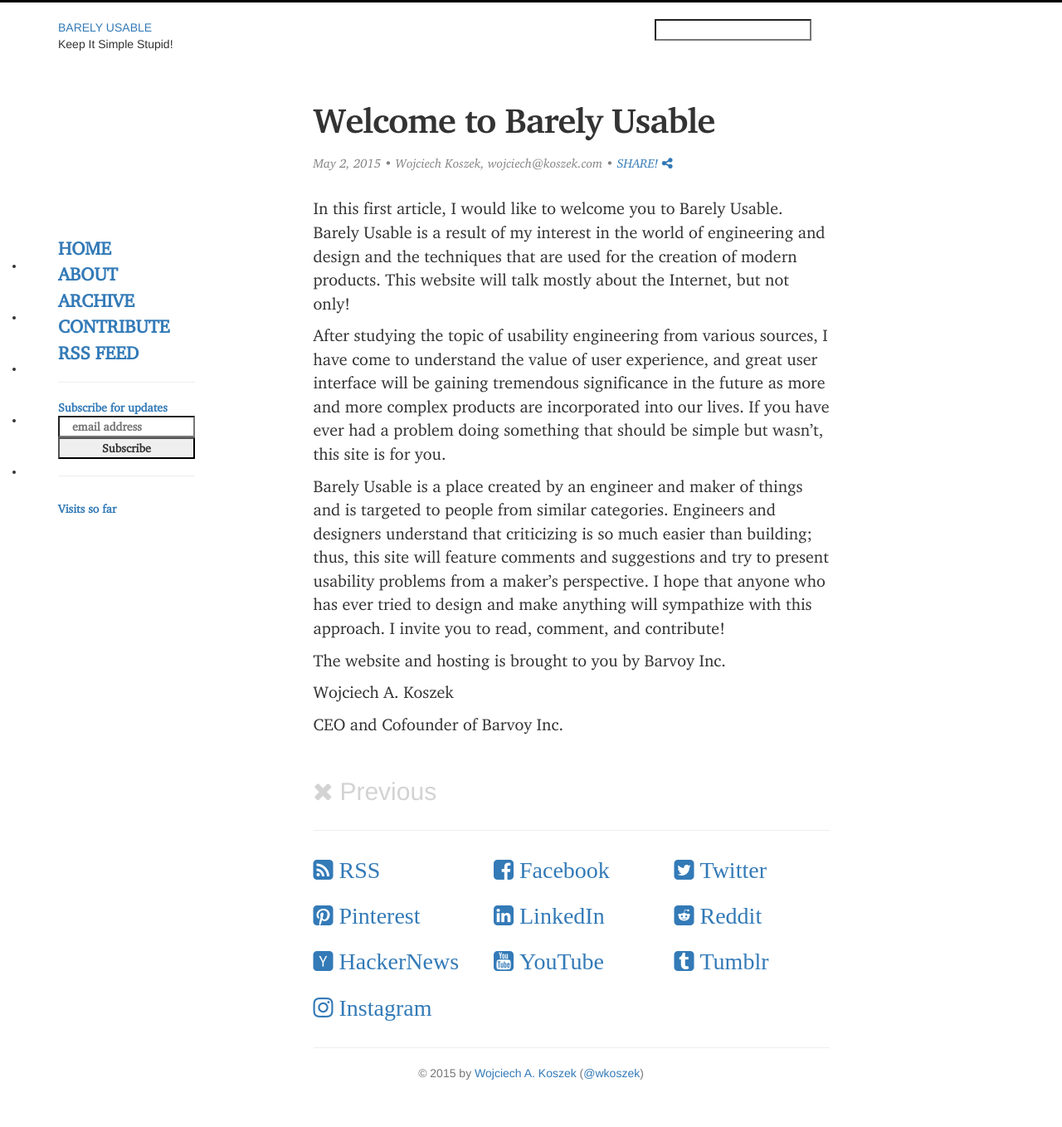
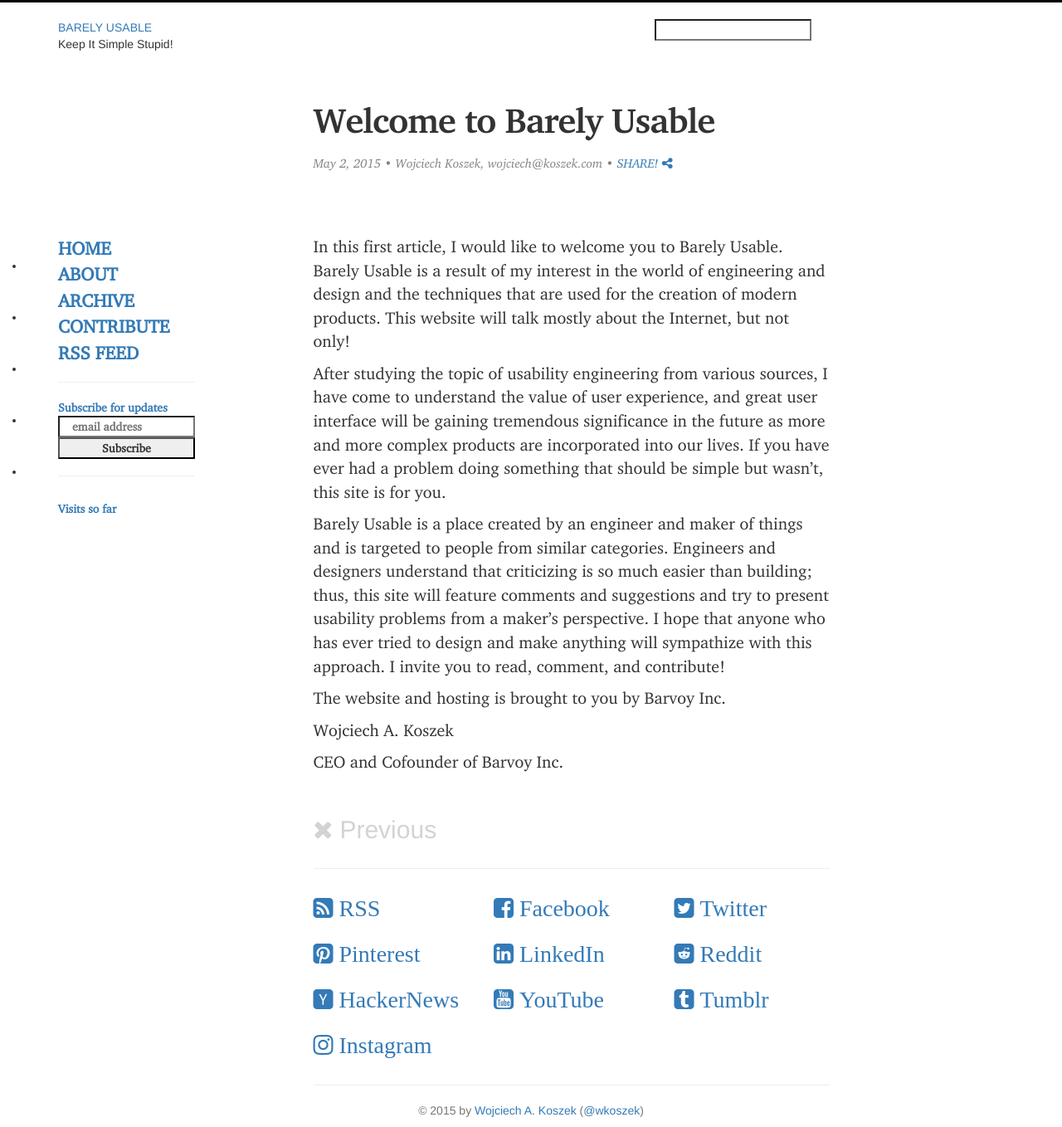
Before and after one commit to wkoszek/barelyusable, a Jekyll site: the page built from index.html, in a window 1280 px wide. Shown: the whole page at 83% size. Built offline with Jekyll 4.4.1, drawn with Linux system fonts in a browser that asks for light colours; nearby versions of some CDN libraries; comment, search, counter and statistics services are not loaded; before the commit the page ends 1313 px from its top, so only the background shows below that.

Commit message:
Fix styling, so that alignment with ads is kept. Match the posts layout.

```diff
--- a/index.html
+++ b/index.html
@@ -6,7 +6,7 @@ layout: default
 	<div class="home">
 		{% assign page_num_limit = 1 %}
 		{% for post in site.posts %}
-			<div class="col-md-12" style="ads">
+			<div class="col-md-12 ads">
 				<header class="post-header">
 					<h1 class="post-title">{{ post.title }}</h1>
 					<p class="post-meta">
```
